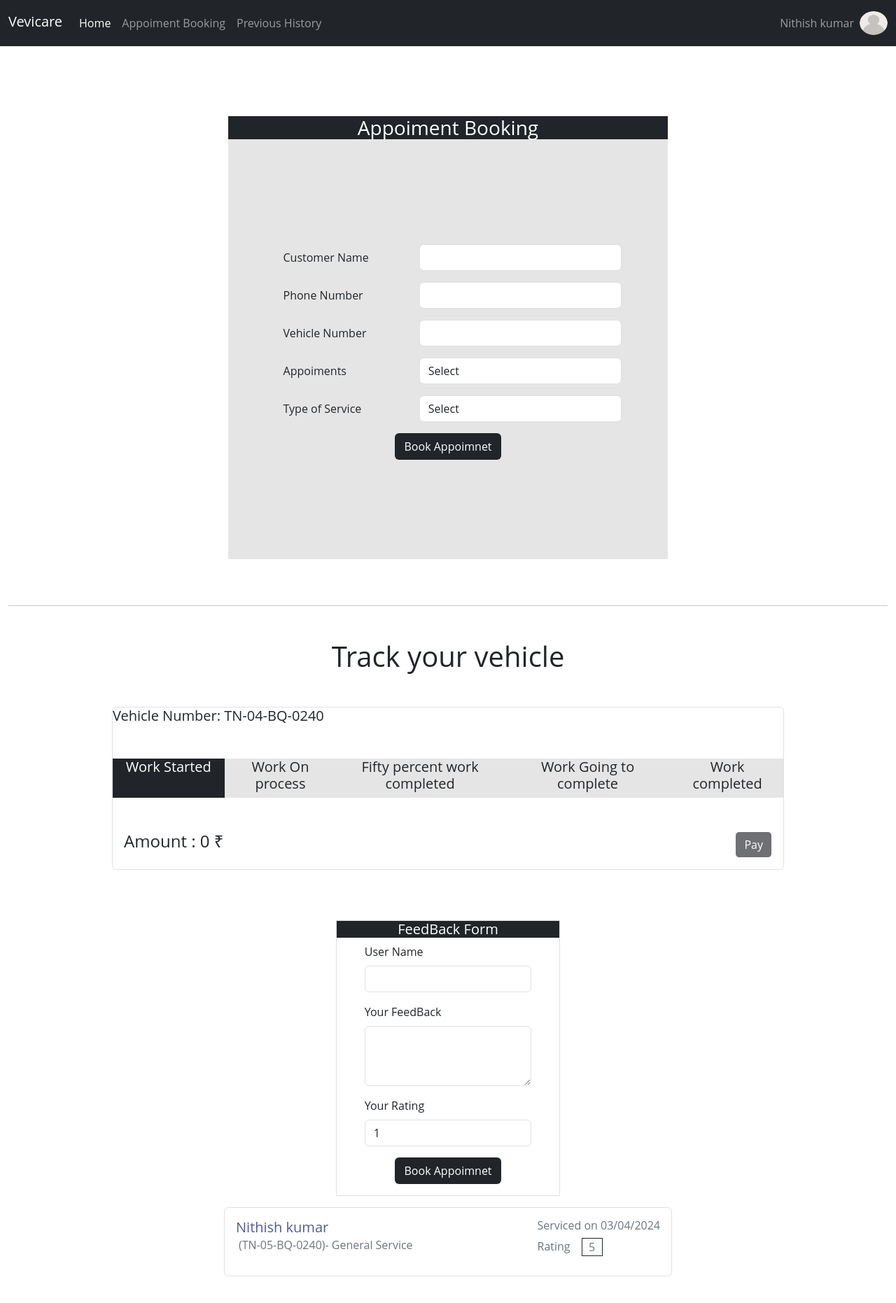
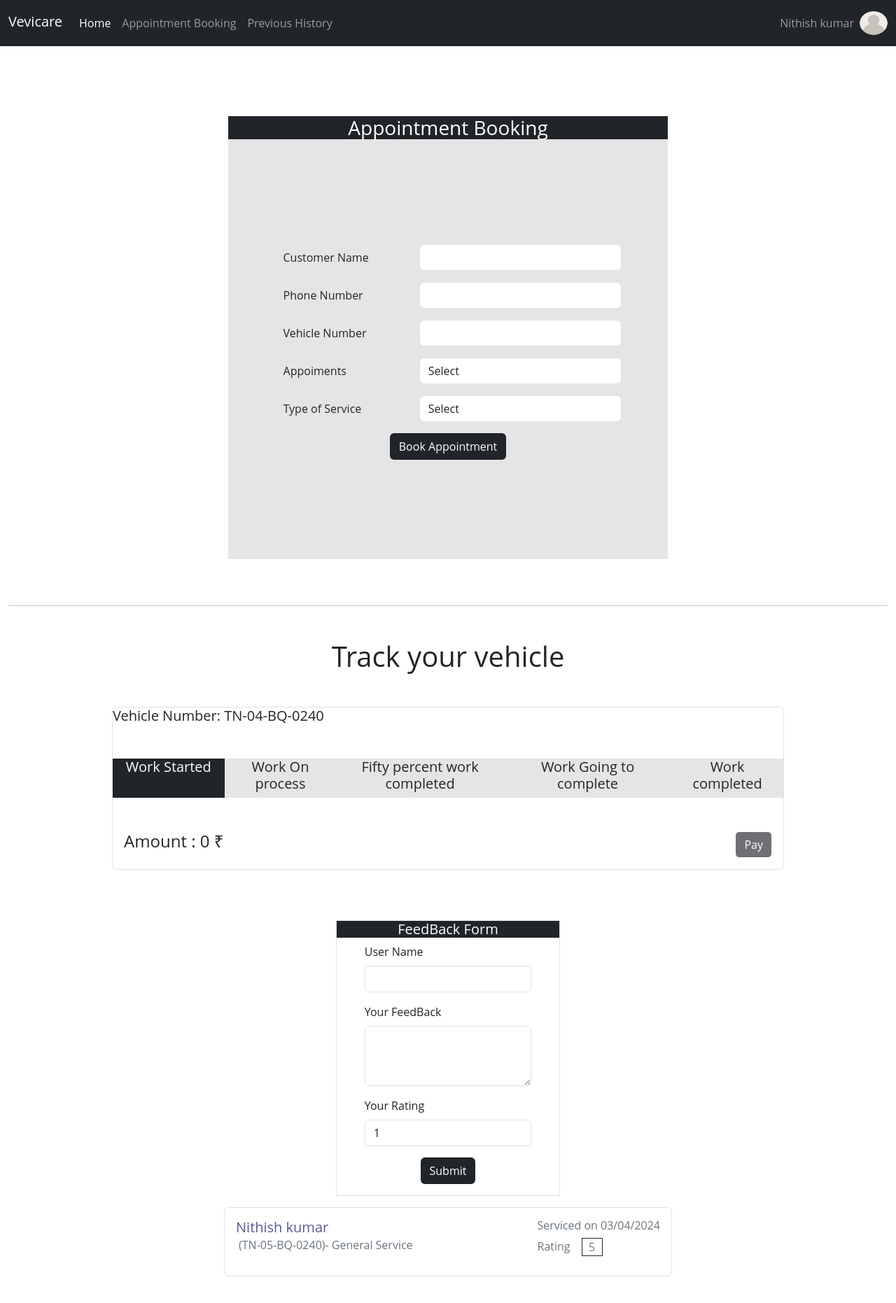
Before and after one commit to NithishKumar-15/VehicleCare_FrontEnd, a React (Vite) app: page /Home in a window 1280 px wide. Shown: the top 1862 px of the page at 70% size. Built offline with nearby package versions, Linux system fonts and the light colour scheme.

Commit message:
Changes Added

```diff
--- a/src/HomePage/HomePage.jsx
+++ b/src/HomePage/HomePage.jsx
@@ -18,7 +18,7 @@ export const HomePage = () => {
                   <Link className='nav-link active'>Home</Link>
                 </li>
                 <li className='navbar-item'>
-                  <Link className='nav-link'>Appoiment Booking</Link>
+                  <Link className='nav-link'>Appointment Booking</Link>
                 </li>
                 <li className='navbar-item'>
                   <Link className='nav-link'>Previous History</Link>
@@ -326,7 +326,7 @@ export const HomePage = () => {
       <div  className='container-fluid d-flex flex-column' id='containerAP'>
 
         <div className='m-auto w-50 h-75 rounded'>
-          <h3 className='bg-dark text-white text-center m-0'>Appoiment Booking</h3>
+          <h3 className='bg-dark text-white text-center m-0'>Appointment Booking</h3>
           <div className='w-100 h-100 d-flex flex-column' id='formcontentAP'>
 
               <div className='w-75 h-50 m-auto'>
@@ -377,7 +377,7 @@ export const HomePage = () => {
                           </select>
                       </div>
                   </div>
-                  <button className='btn bg-dark text-white d-flex mx-auto'>Book Appoimnet</button>
+                  <button className='btn bg-dark text-white d-flex mx-auto'>Book Appointment</button>
                   </form>
               </div>
 
@@ -445,7 +445,7 @@ export const HomePage = () => {
                 <option>5</option>
               </select>
              </div>
-             <button className='btn bg-dark text-white d-flex mx-auto mb-3'>Book Appoimnet</button>
+             <button className='btn bg-dark text-white d-flex mx-auto mb-3'>Submit</button>
             </form>
             </div>
 
```
